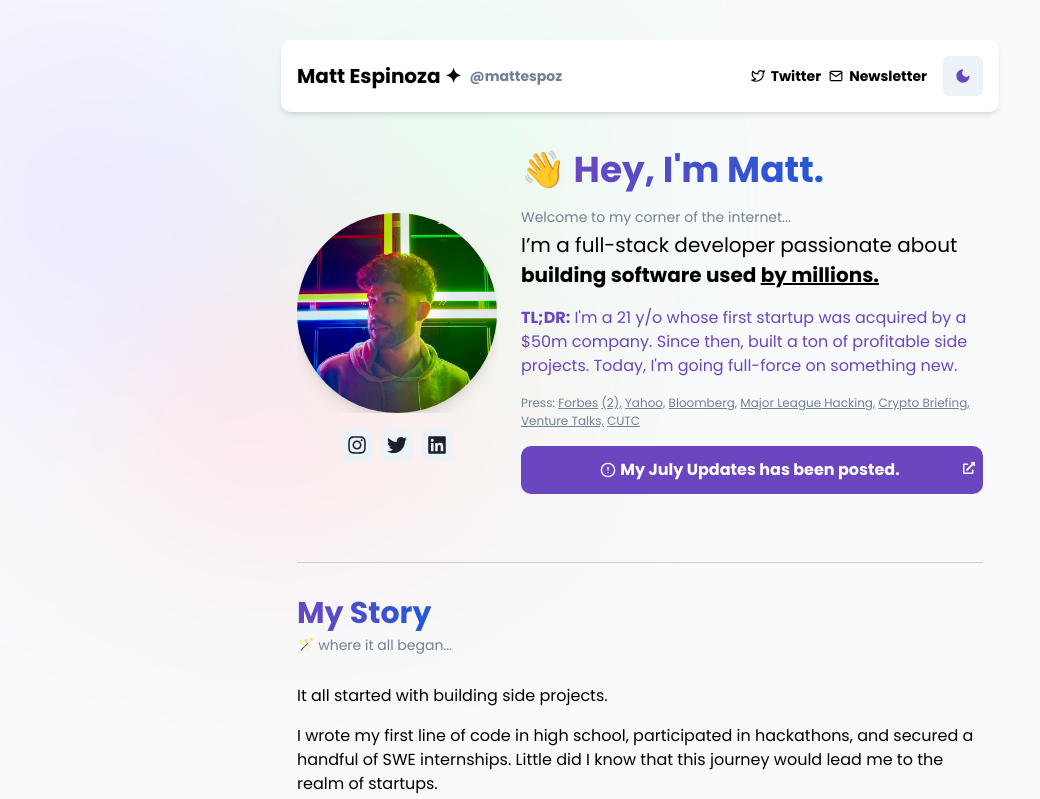
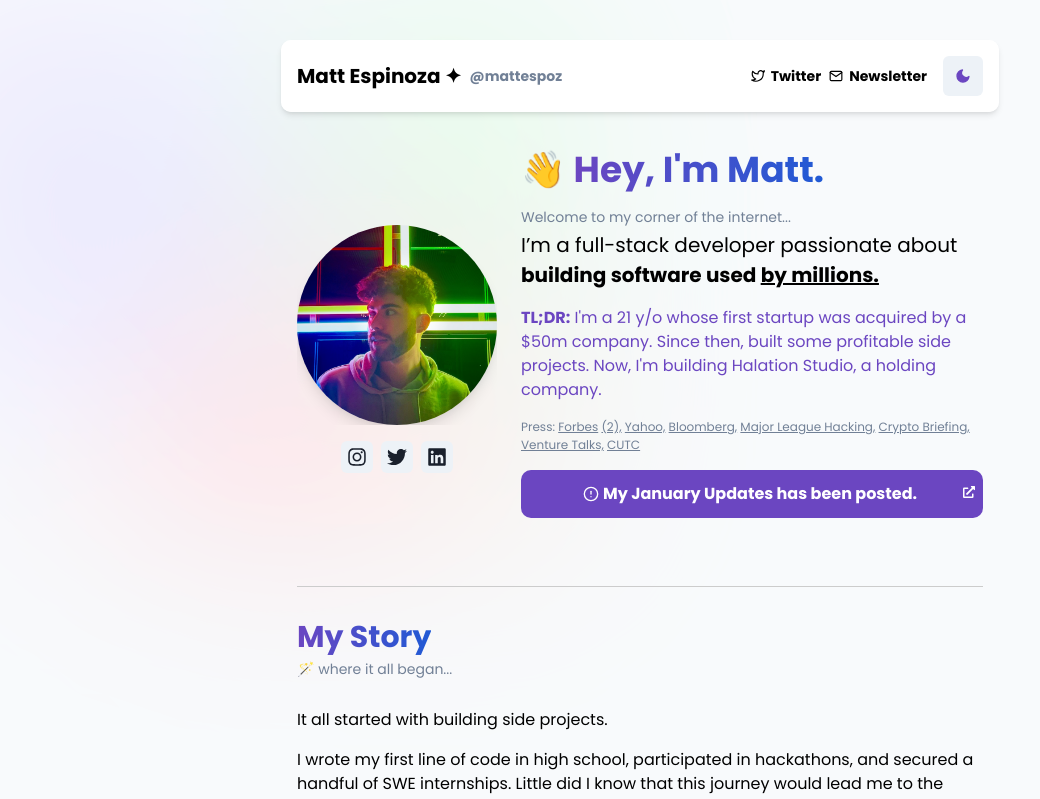
Before and after one commit to MattEspoz/personal-website, a Next.js app: page / in a window 1280 px wide. Shown: the top 799 px of the page, without its empty margins (0-1040 px from the left). Built offline with nearby package versions, Linux system fonts and the light colour scheme.

Commit message:
chore: updated bio and newsletter link

```diff
--- a/src/components/ProfileSection.tsx
+++ b/src/components/ProfileSection.tsx
@@ -179,8 +179,8 @@ const ProfileSection = () => {
             TL;DR:
           </Box>{" "}
           I&apos;m a 21 y/o whose first startup was acquired by a $50m company.
-          Since then, built a ton of profitable side projects. Today, I&apos;m
-          going full-force on something new.
+          Since then, built some profitable side projects. Now, I&apos;m
+          building Halation Studio, a holding company.
         </Text>
 
         <Text fontSize="xs" color="gray.500" mt={4}>
@@ -244,8 +244,8 @@ const ProfileSection = () => {
         </Text>
 
         <CalloutButton
-          link="https://compound.beehiiv.com/p/july-2023"
-          text="My July Updates has been posted. "
+          link="https://compound.beehiiv.com/p/january-2024"
+          text="My January Updates has been posted. "
         />
       </Box>
 
```
